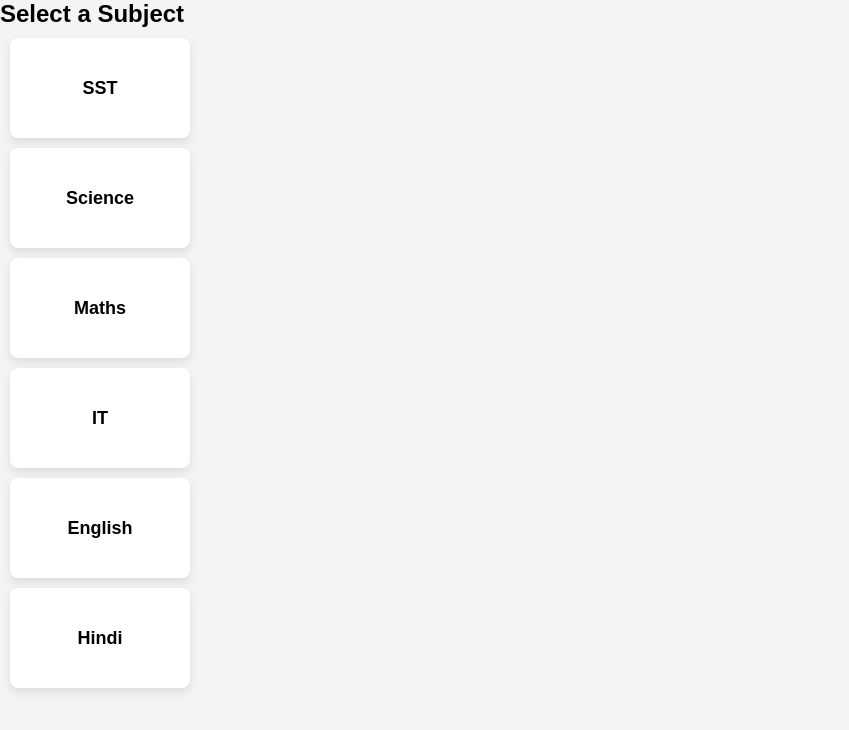
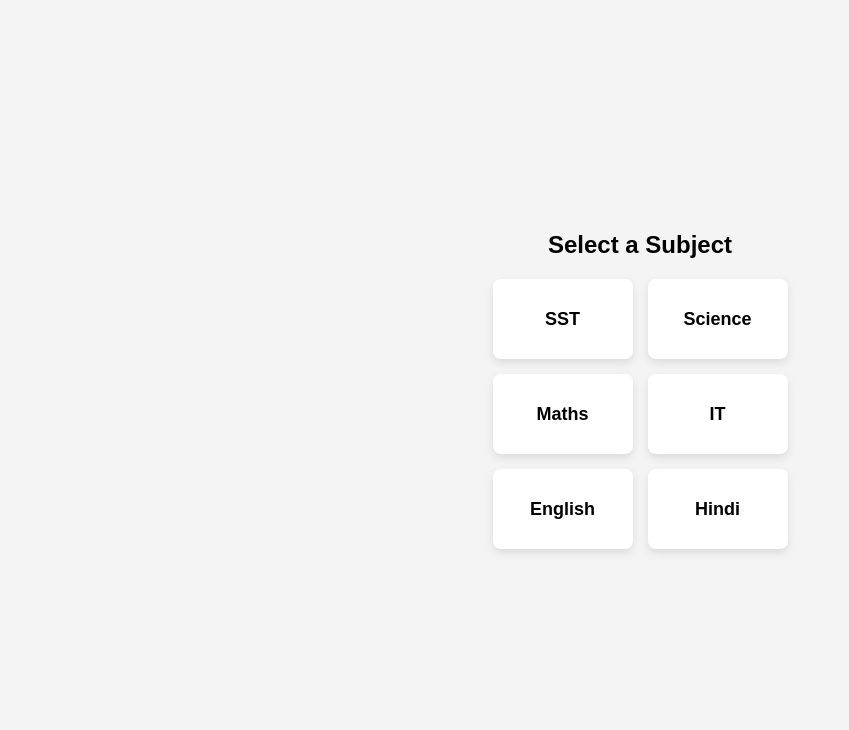
Before and after one commit to Maheshdalle-hub/Batch-Web, a React app: page /subjects in a window 1280 px wide. Shown: the top 730 px of the page, without its empty margins (0-849 px from the left). Built offline with nearby package versions, Linux system fonts and the light colour scheme.

Commit message:
Update global.css

```diff
--- a/src/styles/global.css
+++ b/src/styles/global.css
@@ -12,15 +12,18 @@ html, body {
   background-color: #f4f4f4;
 }
 
-/* Homepage Box */
-.home-container {
+/* Homepage */
+.container {
   display: flex;
+  flex-direction: column;
+  align-items: center;
   justify-content: center;
-  align-items: center;
   height: 100vh;
+  text-align: center;
 }
 
-.home-box {
+/* Clickable Box on Homepage */
+.click-box {
   width: 300px;
   height: 200px;
   background-color: white;
@@ -35,35 +38,28 @@ html, body {
   transition: transform 0.3s ease-in-out;
 }
 
-.home-box:hover {
+.click-box:hover {
   transform: scale(1.05);
 }
 
-.home-box img {
+.homepage-image {
   width: 100%;
   height: 150px;
   object-fit: cover;
   border-radius: 10px 10px 0 0;
 }
 
-.home-box p {
-  padding: 10px;
-  font-size: 18px;
-  font-weight: bold;
-}
-
-/* Subject Boxes */
-.subjects-container {
-  display: flex;
-  flex-wrap: wrap;
-  justify-content: center;
+/* Subjects Page */
+.subject-grid {
+  display: grid;
+  grid-template-columns: repeat(2, 1fr);
+  gap: 15px;
   padding: 20px;
 }
 
 .subject-box {
-  width: 180px;
-  height: 100px;
-  margin: 10px;
+  width: 140px;
+  height: 80px;
   background-color: white;
   border-radius: 8px;
   box-shadow: 0px 4px 10px rgba(0, 0, 0, 0.1);
@@ -74,9 +70,11 @@ html, body {
   font-weight: bold;
   text-decoration: none;
   color: black;
-  transition: transform 0.3s ease-in-out;
+  cursor: pointer;
+  transition: transform 0.3s ease-in-out, background 0.2s ease-in-out;
 }
 
 .subject-box:hover {
   transform: scale(1.05);
-  }
+  background-color: #e0e0e0;
+}
```
